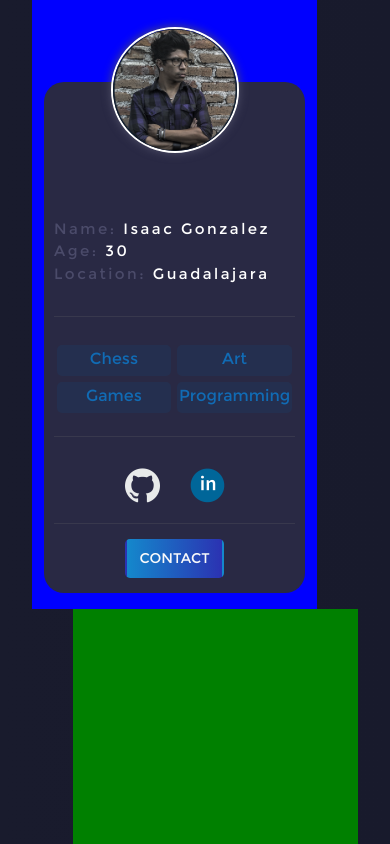
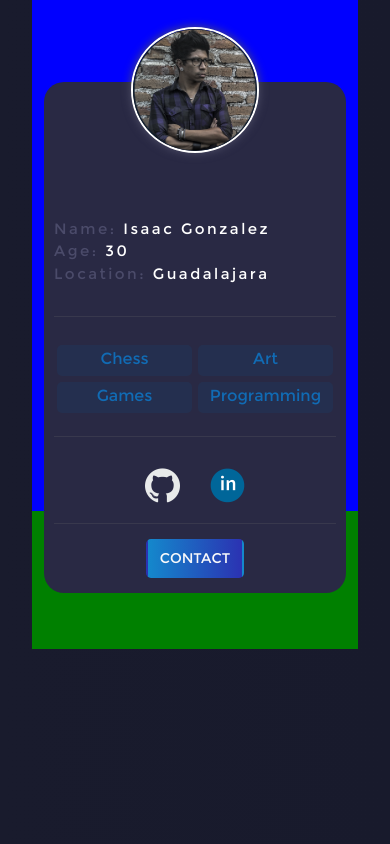
Before and after one commit to isaac-glitchcode/portfolio, a React (Create React App) app: page / in a window 390 px wide. Built offline with nearby package versions, Linux system fonts and the light colour scheme; a web font is replaced by a local one.

Commit message:
Responsive blocks

```diff
--- a/src/components/main/css/main.css
+++ b/src/components/main/css/main.css
@@ -25,6 +25,11 @@
     background: blue;
     grid-column: 1 / 8 ;
   }
+  .main{
+    display:flex;
+    flex-direction: column;
+
+  }
 }
 /* .main-menu{
   min-height: 100vh;
```
Also changed, not shown: src/components/main/img/im.jpg (deleted), 1 other file (tests, documents, lock files or other folders).
